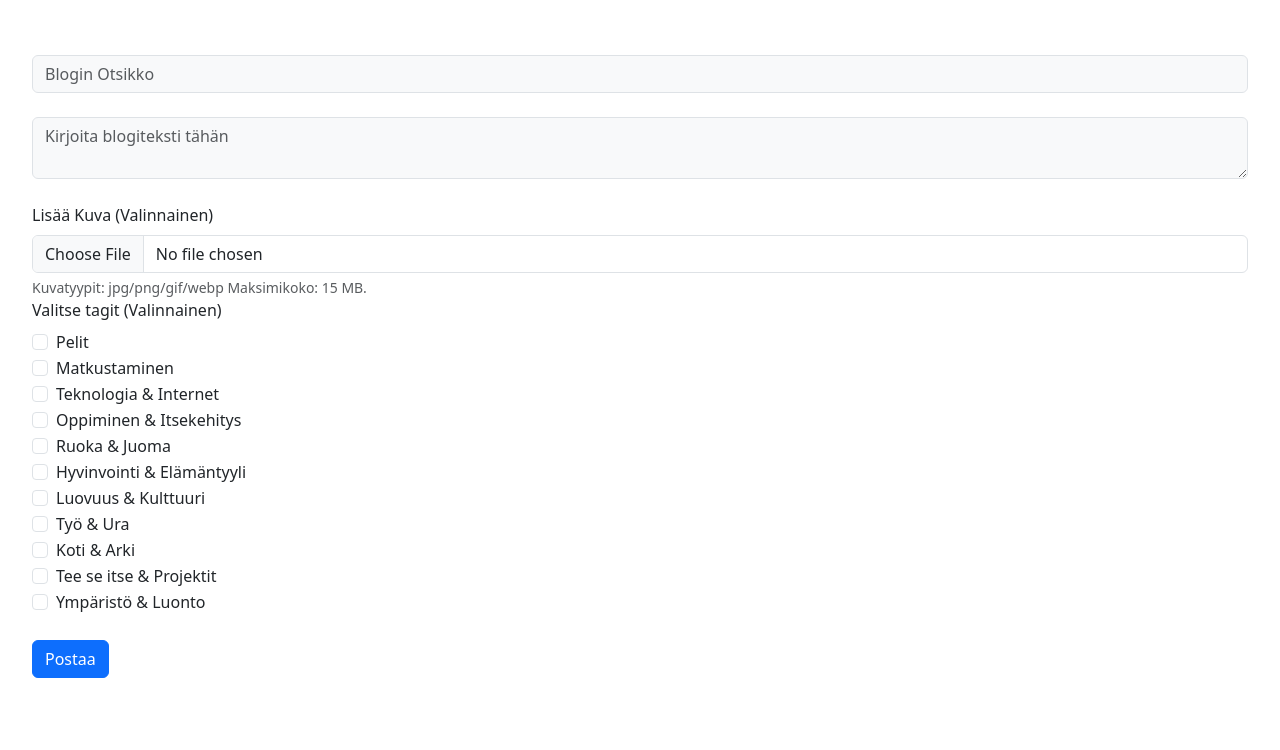
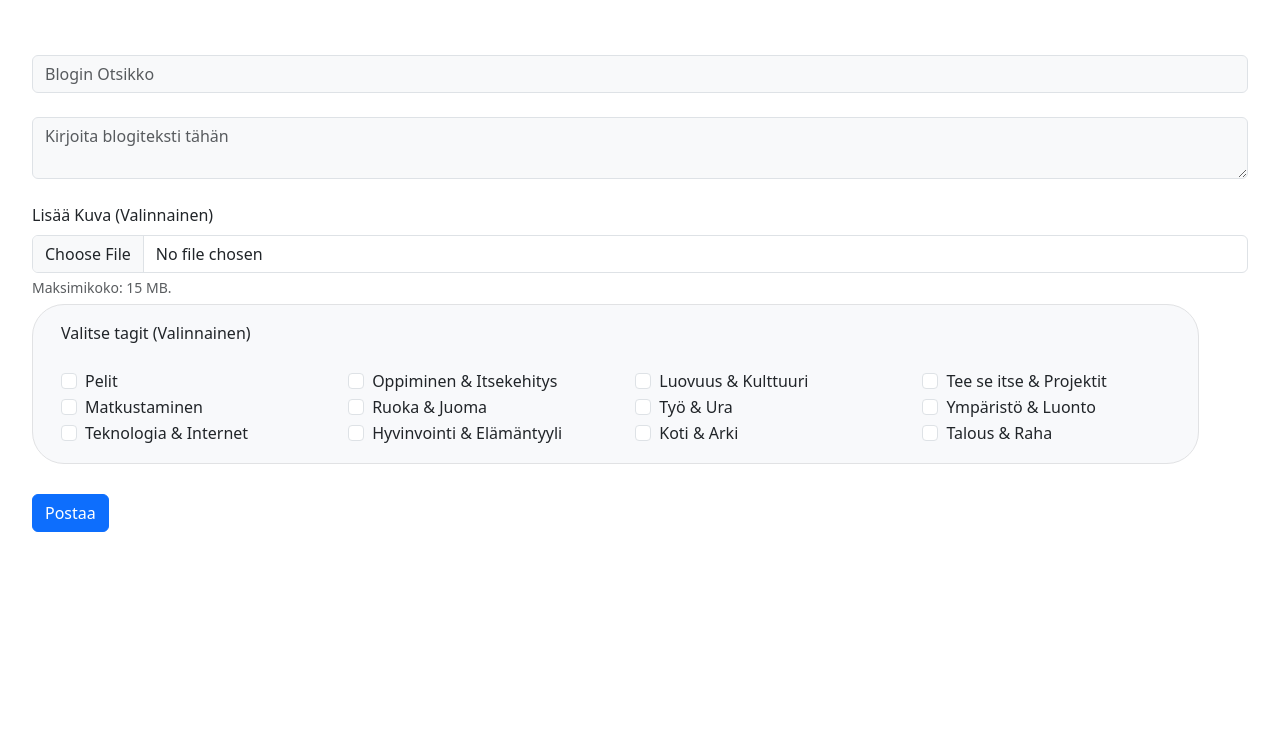
Before and after one commit to Ka-Eer/BlogiPalvelu, a PHP site: page /blogi.html in a window 1280 px wide. Shown: the part 419-1169 px from the top of the page. After the commit the page ends 951 px from the top, so only its background shows below. Run offline with PHP 8.4, Linux system fonts and the light colour scheme.

Commit message:
ulkonäkö upd
checkboxes + blogien otsikon ja tekstin väliin viiva

```diff
--- a/BlogDB.sql
+++ b/BlogDB.sql
@@ -23,5 +23,6 @@ CREATE TABLE `blogit` (
   `BT9` boolean NOT NULL DEFAULT 0,
   `BT10` boolean NOT NULL DEFAULT 0,
   `BT11` boolean NOT NULL DEFAULT 0,
+  `BT12` boolean NOT NULL DEFAULT 0,
   PRIMARY KEY (`ID`)
 ) ENGINE=InnoDB DEFAULT CHARSET=utf8mb4 COLLATE=utf8mb4_general_ci
--- a/blogi.html
+++ b/blogi.html
@@ -41,8 +41,11 @@
         <label class="form-label" for="blogImg">Lisää Kuva (Valinnainen)</label>
         <br>
         <input class="form-control" type="file" accept="image/*" name="blogImg" id="blogImg">
-        <div class="form-text">Kuvatyypit: jpg/png/gif/webp Maksimikoko: 15 MB.</div>
+        <div class="form-text">Maksimikoko: 15 MB.</div>
+        <div class="form-control" id="checkBoxForm">
+            <div class="container-fluid row blogiTagContainer">
                 <label class="form-label">Valitse tagit (Valinnainen)</label>
+                <div class="col container-fluid">
                     <div class="form-check">
                         <input class="form-check-input" type="checkbox" name = "blogTag1" id="blogTag1" value="1">
                         <label class="form-check-label" for="blogTag1">Pelit</label>
@@ -55,6 +58,8 @@
                         <input class="form-check-input" type="checkbox" name = "blogTag3" id="blogTag3" value="1">
                         <label class="form-check-label" for="blogTag3">Teknologia & Internet</label>
                     </div>
+                </div>
+                <div class="col">
                     <div class="form-check">
                         <input class="form-check-input" type="checkbox" name = "blogTag4" id="blogTag4" value="1">
                         <label class="form-check-label" for="blogTag4">Oppiminen & Itsekehitys</label>
@@ -67,6 +72,8 @@
                         <input class="form-check-input" type="checkbox" name = "blogTag6" id="blogTag6" value="1">
                         <label class="form-check-label" for="blogTag6">Hyvinvointi & Elämäntyyli</label>
                     </div>
+                </div>
+                <div class="col">
                     <div class="form-check">
                         <input class="form-check-input" type="checkbox" name = "blogTag7" id="blogTag7" value="1">
                         <label class="form-check-label" for="blogTag7">Luovuus & Kulttuuri</label>
@@ -79,6 +86,8 @@
                         <input class="form-check-input" type="checkbox" name = "blogTag9" id="blogTag9" value="1">
                         <label class="form-check-label" for="blogTag9">Koti & Arki</label>
                     </div>
+                </div>
+                <div class="col">
                     <div class="form-check">
                         <input class="form-check-input" type="checkbox" name = "blogTag10" id="blogTag10" value="1">
                         <label class="form-check-label" for="blogTag10">Tee se itse & Projektit</label>
@@ -86,6 +95,13 @@
                     <div class="form-check">
                         <input class="form-check-input" type="checkbox" name = "blogTag11" id="blogTag11" value="1">
                         <label class="form-check-label" for="blogTag11">Ympäristö & Luonto</label>
+                    </div>
+                    <div class="form-check">
+                        <input class="form-check-input" type="checkbox" name = "blogTag12" id="blogTag12" value="1">
+                        <label class="form-check-label" for="blogTag12">Talous & Raha</label>
+                    </div>
+                </div>
+            </div>
         </div>
 
 
--- a/blogiHTML.css
+++ b/blogiHTML.css
@@ -34,3 +34,14 @@ form {
     padding: 2em;
     flex-wrap: wrap;
 }
+.blogiTagContainer {
+    gap: 1em;
+    background-color:#f8f9fb;
+    border-radius: 2em;
+    border: 1px solid #e1e2e4;
+    padding: 1em;
+    width: fit-content;
+}
+#checkBoxForm {
+    border: none;
+}
--- a/js/galleryCards.js
+++ b/js/galleryCards.js
@@ -48,6 +48,8 @@ async function loadGalleryCards() { // lataa gallerian blogipostaukset
             title.className = 'card-title';
             title.textContent = post.Otsikko || '';
             body.appendChild(title);
+            const hr = document.createElement('hr');
+            body.appendChild(hr);
 
             //esikatselu teksti
             const text = document.createElement('p');
--- a/js/latestPosts.js
+++ b/js/latestPosts.js
@@ -48,6 +48,8 @@ async function loadLatestPosts() { // lataa uusimmat blogipostaukset
             title.className = 'card-title';
             title.textContent = post.Otsikko || '';
             body.appendChild(title);
+            const hr = document.createElement('hr');
+            body.appendChild(hr);
 
             // Esikatselu teksti
             const text = document.createElement('p');
```
Also changed, not shown: blog_send.php (+5 -2 lines). Lines whose indentation alone changed are shown as unchanged.
